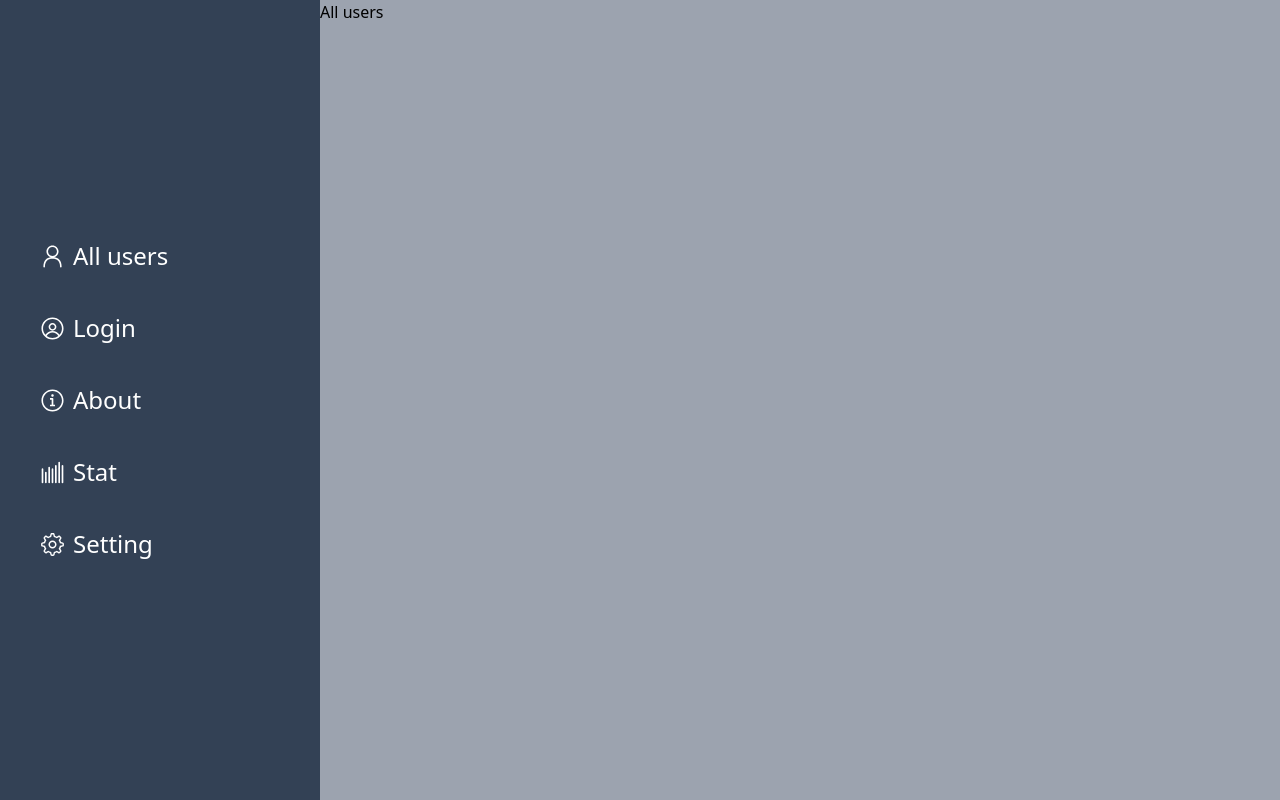
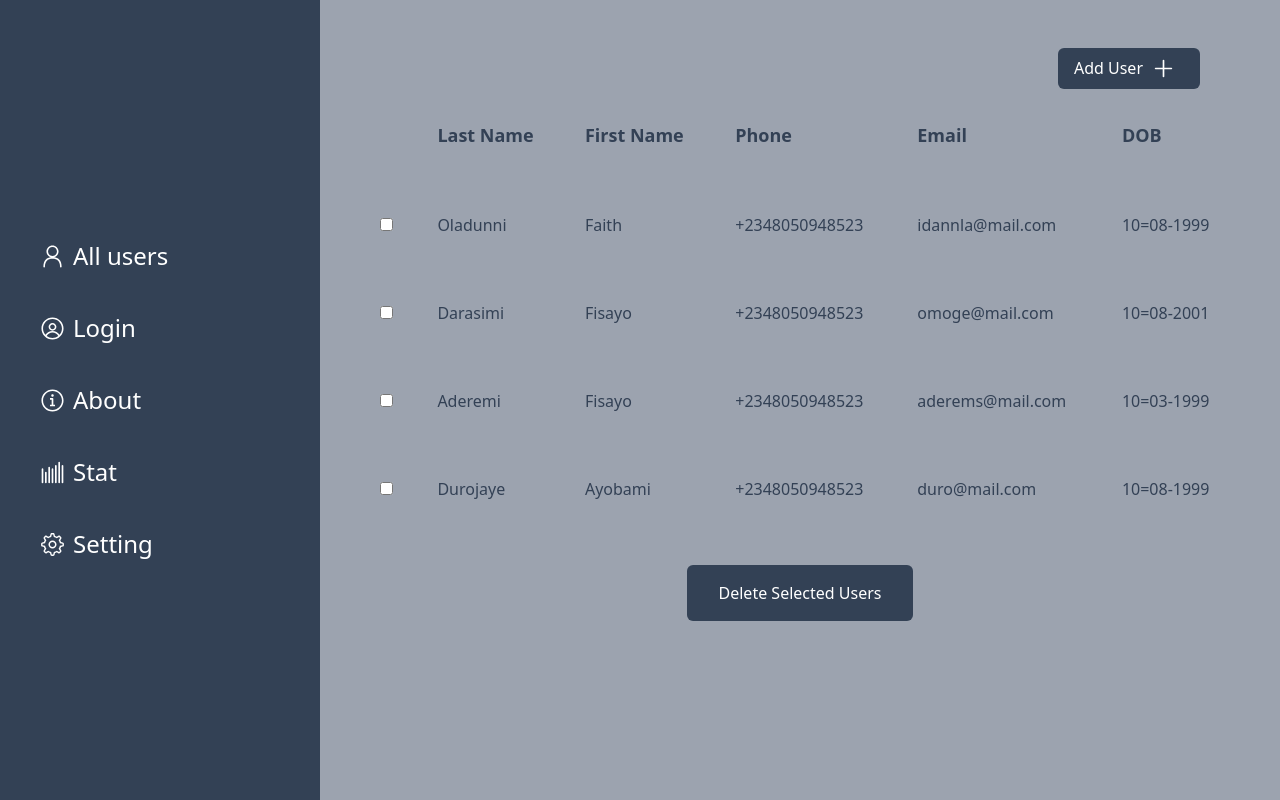
Before and after one commit to DaScOrPiO/user-management, a React (Vite) app: page / in a window 1280 px wide. Built offline with nearby package versions, Linux system fonts and the light colour scheme.

Commit message:
FEAT: ui table created

```diff
--- /dev/null
+++ b/src/components/dummy_data.js
@@ -0,0 +1,34 @@
+export default [
+  {
+    id: 1,
+    lastname: "Oladunni",
+    Firstname: "Faith",
+    phone: "+2348050948523",
+    email: "idannla@mail.com",
+    dob: "10=08-1999",
+  },
+  {
+    id: 2,
+    lastname: "Darasimi",
+    Firstname: "Fisayo",
+    phone: "+2348050948523",
+    email: "omoge@mail.com",
+    dob: "10=08-2001",
+  },
+  {
+    id: 3,
+    lastname: "Aderemi",
+    Firstname: "Fisayo",
+    phone: "+2348050948523",
+    email: "aderems@mail.com",
+    dob: "10=03-1999",
+  },
+  {
+    id: 4,
+    lastname: "Durojaye",
+    Firstname: "Ayobami",
+    phone: "+2348050948523",
+    email: "duro@mail.com",
+    dob: "10=08-1999",
+  },
+];
--- a/src/components/general/layout.jsx
+++ b/src/components/general/layout.jsx
@@ -22,7 +22,7 @@ export default function Layout() {
   }, []);
 
   useEffect(() => {
-    if (width <= 768) return setIsMobileScreen(true);
+    if (width <= 767) return setIsMobileScreen(true);
     return setIsMobileScreen(false);
   }, [width]);
 
@@ -59,9 +59,9 @@ export default function Layout() {
         onClick={handleClick}
       >
         {close ? (
-          <Cross1Icon color="black" width={50} height={50} />
+          <Cross1Icon color="#334155" width={50} height={50} />
         ) : (
-          <DragHandleHorizontalIcon color="black" width={50} height={50} />
+          <DragHandleHorizontalIcon color="#334155" width={50} height={50} />
         )}
       </span>
       {close && (
--- a/src/components/users/all_users.jsx
+++ b/src/components/users/all_users.jsx
@@ -1,9 +1,81 @@
-
+import { useState } from "react";
+import users from "../dummy_data";
+import { PlusIcon } from "@radix-ui/react-icons";
 
 export default function All_users() {
+  const [selectedUsers, setSelectedUsers] = useState([]);
+
+  const handleCheckboxChange = (userId) => {
+    if (selectedUsers.includes(userId)) {
+      setSelectedUsers(selectedUsers.filter((id) => id !== userId));
+    } else {
+      setSelectedUsers([...selectedUsers, userId]);
+    }
+  };
+
+  const handleDeleteSelected = () => {
+    const usersToDelete = selectedUsers.map((index) => users[index]);
+    console.log(
+      "Selected Users to Delete:",
+      usersToDelete.map((item) => item.lastname)
+    );
+  };
+
   return (
     <>
-      <div className="hello">All users</div>
+      <div className="md:w-3/4 w-full px-8">
+        <div
+          className="flex md:mt-12 mt-24 -mb-8 justify-end md:px-12 px-2
+        "
+        >
+          <button className="bg-slate-700 text-white px-4 py-2 rounded-md flex">
+            Add User
+            <span className="mx-2">
+              <PlusIcon color="white" width={25} height={25} />
+            </span>
+          </button>
+        </div>
+        <div className="w-full px-2 py-8 flex justify-center flex-col overflow-x-auto">
+          <table className="table-auto text-slate-700">
+            <thead className="font-bold">
+              <tr className="px-5 py-8">
+                <th></th>
+                <th className="px-5 py-8 text-lg text-left">Last Name</th>
+                <th className="px-5 py-8 text-lg text-left">First Name</th>
+                <th className="px-5 py-8 text-lg text-left">Phone</th>
+                <th className="px-5 py-8 text-lg text-left">Email</th>
+                <th className="px-5 py-8 text-lg text-left">DOB</th>
+              </tr>
+            </thead>
+            <tbody>
+              {users.map((user, index) => (
+                <tr key={index}>
+                  <td className="px-5 py-8 text-md">
+                    <input
+                      type="checkbox"
+                      onChange={() => handleCheckboxChange(user.id)}
+                      checked={selectedUsers.includes(user.id)}
+                    />
+                  </td>
+                  <td className="px-5 py-8 text-md">{user.lastname}</td>
+                  <td className="px-5 py-8 text-md">{user.Firstname}</td>
+                  <td className="px-5 py-8 text-md">{user.phone}</td>
+                  <td className="px-5 py-8 text-md">{user.email}</td>
+                  <td className="px-5 py-8 text-md">{user.dob}</td>
+                </tr>
+              ))}
+            </tbody>
+          </table>
+          <div className="flex justify-center mt-8">
+            <button
+              onClick={handleDeleteSelected}
+              className="bg-slate-700 py-4 px-8 text-white rounded-md"
+            >
+              Delete Selected Users
+            </button>
+          </div>
+        </div>
+      </div>
     </>
   );
 }
```
